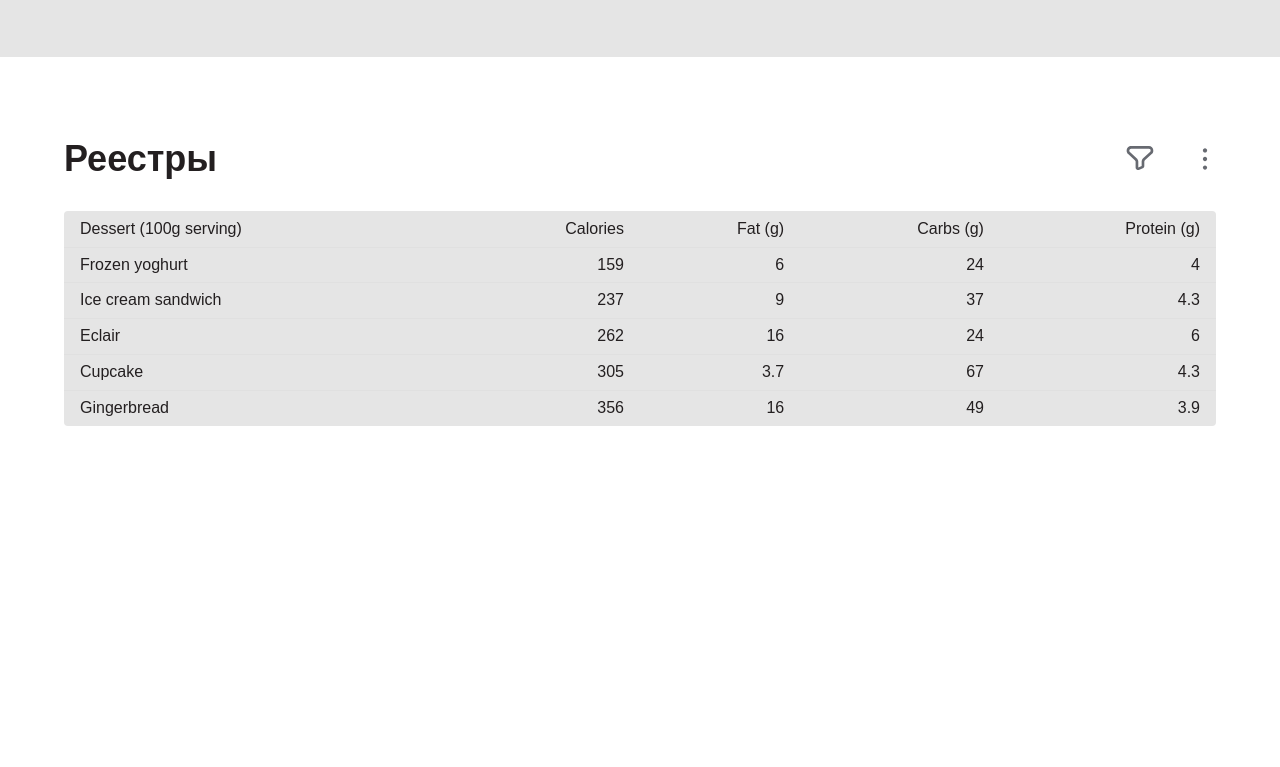
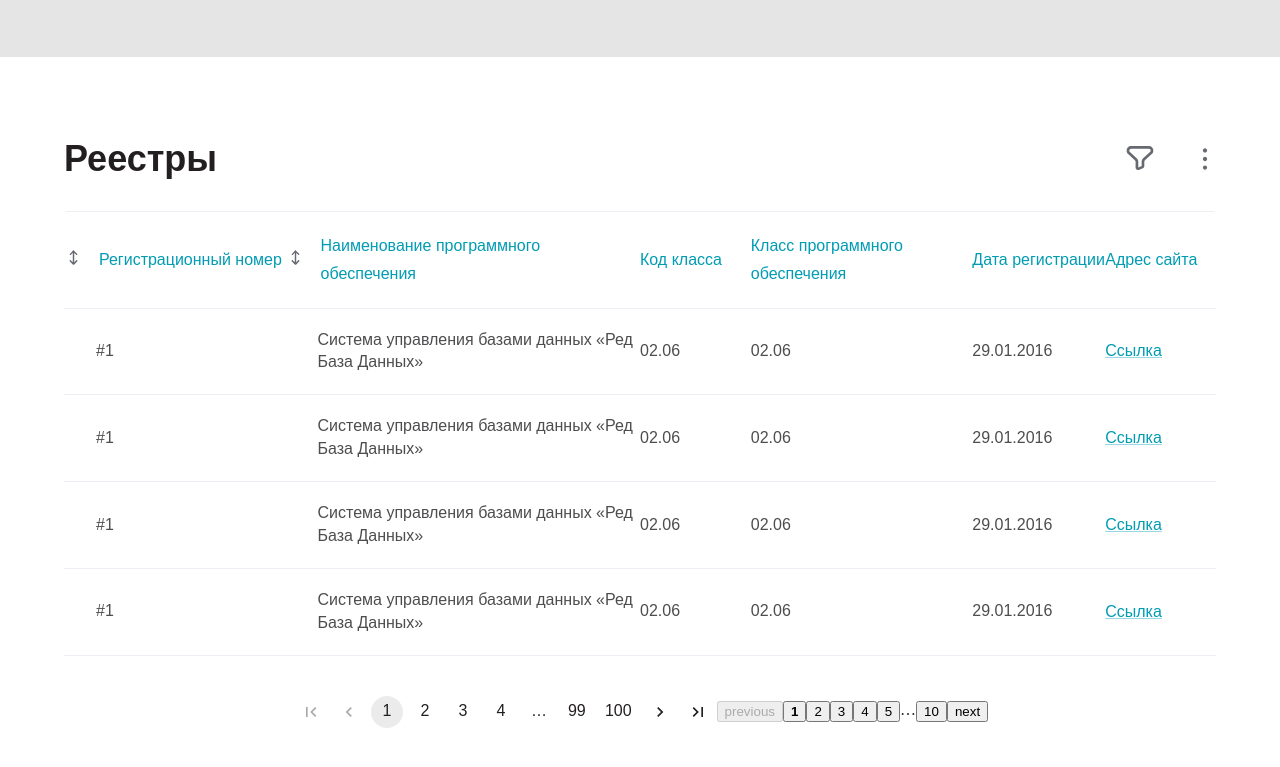
Before and after one commit to lismgmk/serrialize_agency, a React (Create React App) app: page / in a window 1280 px wide. Shown: the part 643-1410 px from the top of the page. Before the commit the page ends 1069 px from the top, so only its background shows below. Built offline with nearby package versions, Linux system fonts and the light colour scheme; what webfontloader would draw is missing.

Commit message:
add tableRegistry

```diff
--- /dev/null
+++ b/src/components/tableRegistry/hooks/pagination.effect.tsx
@@ -0,0 +1,50 @@
+import * as React from 'react';
+import usePagination from '@mui/material/usePagination';
+import { styled } from '@mui/material/styles';
+
+const List = styled('ul')({
+  listStyle: 'none',
+  padding: 0,
+  margin: 0,
+  display: 'flex',
+});
+
+export default function UsePagination() {
+  const { items } = usePagination({
+    count: 10,
+  });
+
+  return (
+    <nav>
+      <List>
+        {items.map(({ page, type, selected, ...item }, index) => {
+          let children = null;
+
+          if (type === 'start-ellipsis' || type === 'end-ellipsis') {
+            children = '…';
+          } else if (type === 'page') {
+            children = (
+              <button
+                type="button"
+                style={{
+                  fontWeight: selected ? 'bold' : undefined,
+                }}
+                {...item}
+              >
+                {page}
+              </button>
+            );
+          } else {
+            children = (
+              <button type="button" {...item}>
+                {type}
+              </button>
+            );
+          }
+
+          return <li key={index}>{children}</li>;
+        })}
+      </List>
+    </nav>
+  );
+}
--- a/src/components/tableRegistry/index.tsx
+++ b/src/components/tableRegistry/index.tsx
@@ -1,51 +1,156 @@
 import * as React from 'react';
 import Table from '@mui/material/Table';
 import TableBody from '@mui/material/TableBody';
-import TableCell from '@mui/material/TableCell';
+import TableCell, { TableCellProps } from '@mui/material/TableCell';
 import TableContainer from '@mui/material/TableContainer';
-import TableHead from '@mui/material/TableHead';
-import TableRow from '@mui/material/TableRow';
+import TableHead, { TableHeadProps } from '@mui/material/TableHead';
+import TableRow, { TableRowProps } from '@mui/material/TableRow';
 import Paper from '@mui/material/Paper';
+import { styled } from '@mui/material/styles';
+import { Box, BoxProps, Link, Pagination, SvgIcon, Typography } from '@mui/material';
+import { nanoid } from 'nanoid';
+import { ArrowLeftRightSvg } from 'svgIcons/ArrowLeftRightSvg';
+import UsePagination from 'components/tableRegistry/hooks/pagination.effect';
 
-function createData(name: string, calories: number, fat: number, carbs: number, protein: number) {
-  return { name, calories, fat, carbs, protein };
+function createData(num: string, name: string, className: string, classPo: string, datePo: string, link: string) {
+  return { num, name, className, classPo, datePo, link };
 }
 
 const rows = [
-  createData('Frozen yoghurt', 159, 6.0, 24, 4.0),
-  createData('Ice cream sandwich', 237, 9.0, 37, 4.3),
-  createData('Eclair', 262, 16.0, 24, 6.0),
-  createData('Cupcake', 305, 3.7, 67, 4.3),
-  createData('Gingerbread', 356, 16.0, 49, 3.9),
+  createData(
+    '#1',
+    'Система управления базами данных «Ред База Данных»',
+    '02.06',
+    'Системы управления базами данных',
+    '29.01.2016',
+    'Ссылка',
+  ),
+  createData(
+    '#1',
+    'Система управления базами данных «Ред База Данных»',
+    '02.06',
+    'Системы управления базами данных',
+    '29.01.2016',
+    'Ссылка',
+  ),
+  createData(
+    '#1',
+    'Система управления базами данных «Ред База Данных»',
+    '02.06',
+    'Системы управления базами данных',
+    '29.01.2016',
+    'Ссылка',
+  ),
+  createData(
+    '#1',
+    'Система управления базами данных «Ред База Данных»',
+    '02.06',
+    'Системы управления базами данных',
+    '29.01.2016',
+    'Ссылка',
+  ),
 ];
+
+export const CustomTableHead = styled(TableHead)<TableHeadProps>(({ theme }) => ({
+  borderTop: `1px solid ${theme.palette.line.main}`,
+}));
+
+export const CustomTableRow = styled(TableRow)<TableRowProps>(({ theme }) => ({
+  padding: '20px 0px',
+  display: 'grid',
+  gridTemplateColumns: '1fr 1.6fr 0.5fr 1fr 0.6fr 0.5fr',
+  gridTemplateRows: 'max-content',
+  width: '100%',
+  justifyContent: 'space-between',
+  alignItems: 'center',
+  borderBottom: `1px solid ${theme.palette.line.main}`,
+}));
+
+export const CustomTableCell = styled(TableCell)<TableCellProps>(({ theme }) => ({
+  borderBottom: 'none',
+  padding: '0px',
+}));
+export const PaginationBox = styled(Box)<BoxProps>(({ theme }) => ({
+  display: 'flex',
+  justifyContent: 'center',
+  alignItems: 'center',
+  paddingBottom: '80px',
+  paddingTop: '40px',
+}));
 
 export const TableRegistry = () => {
   return (
-    <TableContainer component={Paper}>
-      <Table size="small" aria-label="a dense table">
-        <TableHead>
-          <TableRow>
-            <TableCell>Dessert (100g serving)</TableCell>
-            <TableCell align="right">Calories</TableCell>
-            <TableCell align="right">Fat&nbsp;(g)</TableCell>
-            <TableCell align="right">Carbs&nbsp;(g)</TableCell>
-            <TableCell align="right">Protein&nbsp;(g)</TableCell>
-          </TableRow>
-        </TableHead>
+    <TableContainer sx={{ background: 'inherit' }} component={Paper}>
+      <Table sx={{}} size="small" aria-label="a dense table">
+        <CustomTableHead>
+          <CustomTableRow>
+            <CustomTableCell>
+              <Box sx={{ display: 'flex', alignItems: 'center' }}>
+                <SvgIcon
+                  sx={{ transform: 'rotate(90deg)', fontSize: 19, mr: 2, color: 'primary.contrastText' }}
+                  component={ArrowLeftRightSvg}
+                />
+                <Typography variant={'subtitle1'}>Регистрационный номер</Typography>
+              </Box>
+            </CustomTableCell>
+            <CustomTableCell>
+              <Box sx={{ display: 'flex', alignItems: 'center' }}>
+                <SvgIcon
+                  sx={{ transform: 'rotate(90deg)', fontSize: 19, mr: 2, color: 'primary.contrastText' }}
+                  component={ArrowLeftRightSvg}
+                />
+                <Typography variant={'subtitle1'}>Наименование программного обеспечения</Typography>
+              </Box>
+            </CustomTableCell>
+            <CustomTableCell>
+              <Typography variant={'subtitle1'}>Код класса</Typography>
+            </CustomTableCell>
+            <CustomTableCell>
+              <Typography variant={'subtitle1'}>Класс программного обеспечения</Typography>
+            </CustomTableCell>
+            <CustomTableCell>
+              <Typography variant={'subtitle1'}>Дата регистрации</Typography>
+            </CustomTableCell>
+            <CustomTableCell>
+              <Typography variant={'subtitle1'}>Адрес сайта</Typography>
+            </CustomTableCell>
+          </CustomTableRow>
+        </CustomTableHead>
         <TableBody>
           {rows.map((row) => (
-            <TableRow key={row.name} sx={{ '&:last-child td, &:last-child th': { border: 0 } }}>
-              <TableCell component="th" scope="row">
-                {row.name}
-              </TableCell>
-              <TableCell align="right">{row.calories}</TableCell>
-              <TableCell align="right">{row.fat}</TableCell>
-              <TableCell align="right">{row.carbs}</TableCell>
-              <TableCell align="right">{row.protein}</TableCell>
-            </TableRow>
+            <CustomTableRow key={nanoid()}>
+              <CustomTableCell>
+                <Typography sx={{ pl: 4 }} variant={'body2'}>
+                  {row.num}
+                </Typography>
+              </CustomTableCell>
+              <CustomTableCell>
+                <Typography sx={{ pl: 4 }} variant={'body2'}>
+                  {row.name}
+                </Typography>
+              </CustomTableCell>
+              <CustomTableCell>
+                <Typography variant={'body2'}>{row.className}</Typography>
+              </CustomTableCell>
+              <CustomTableCell>
+                <Typography variant={'body2'}>{row.className}</Typography>
+              </CustomTableCell>
+              <CustomTableCell>
+                <Typography variant={'body2'}>{row.datePo}</Typography>
+              </CustomTableCell>
+              <CustomTableCell>
+                <Link>
+                  <Typography variant={'subtitle1'}>{row.link}</Typography>
+                </Link>
+              </CustomTableCell>
+            </CustomTableRow>
           ))}
         </TableBody>
       </Table>
+      <PaginationBox>
+        <Pagination siblingCount={0} boundaryCount={2} count={100} showFirstButton showLastButton />
+        <UsePagination />
+      </PaginationBox>
     </TableContainer>
   );
 };
--- a/src/svgIcons/ArrowLeftRightSvg.tsx
+++ b/src/svgIcons/ArrowLeftRightSvg.tsx
@@ -1,12 +1,13 @@
 import React from 'react';
+import { SvgIcon, SvgIconProps } from '@mui/material';
 
-export const ArrowLeftRightSvg = () => {
+export const ArrowLeftRightSvg = (props: SvgIconProps) => {
   return (
-    <svg width="28" height="16" viewBox="0 0 28 16" fill="none" xmlns="http://www.w3.org/2000/svg">
+    <SvgIcon {...props} viewBox={'0 0 35 16'} fill={'none'}>
       <path
         d="M26.8271 6.72001C26.6138 6.50668 22.0138 2.30667 20.6004 1.02667C20.0538 0.533341 19.2138 0.573351 18.7204 1.12002C18.2271 1.66668 18.2671 2.50667 18.8138 3C20.0404 4.12 21.5871 5.53334 22.8271 6.66667H5.25376C6.9071 5.09334 8.86709 3.21334 8.86709 3.21334C9.40042 2.70667 9.41375 1.86667 8.90708 1.33334C8.40042 0.800002 7.56041 0.78667 7.02708 1.29334C5.29375 2.94667 1.25375 6.81335 1.16042 6.90668C0.880421 7.18668 0.720441 7.54669 0.680441 7.93335C0.640441 8.42668 0.81378 8.90668 1.18711 9.26669C1.38711 9.46669 5.81377 13.5067 7.17377 14.7333C7.4271 14.96 7.74708 15.08 8.06708 15.08C8.42708 15.08 8.78711 14.9333 9.05377 14.64C9.54711 14.0933 9.5071 13.2533 8.96043 12.76C7.81376 11.72 6.37375 10.4 5.20042 9.33334H22.7604C21.0271 10.9867 18.9071 13.0133 18.9071 13.0133C18.3738 13.52 18.3604 14.36 18.8671 14.8934C19.1338 15.1734 19.4804 15.3067 19.8271 15.3067C20.1604 15.3067 20.4938 15.1867 20.7471 14.9334C22.5471 13.2134 26.7604 9.18668 26.8538 9.09335C27.4271 8.50668 27.5738 7.46668 26.8138 6.72001H26.8271Z"
         fill="#676A71"
       />
-    </svg>
+    </SvgIcon>
   );
 };
```
